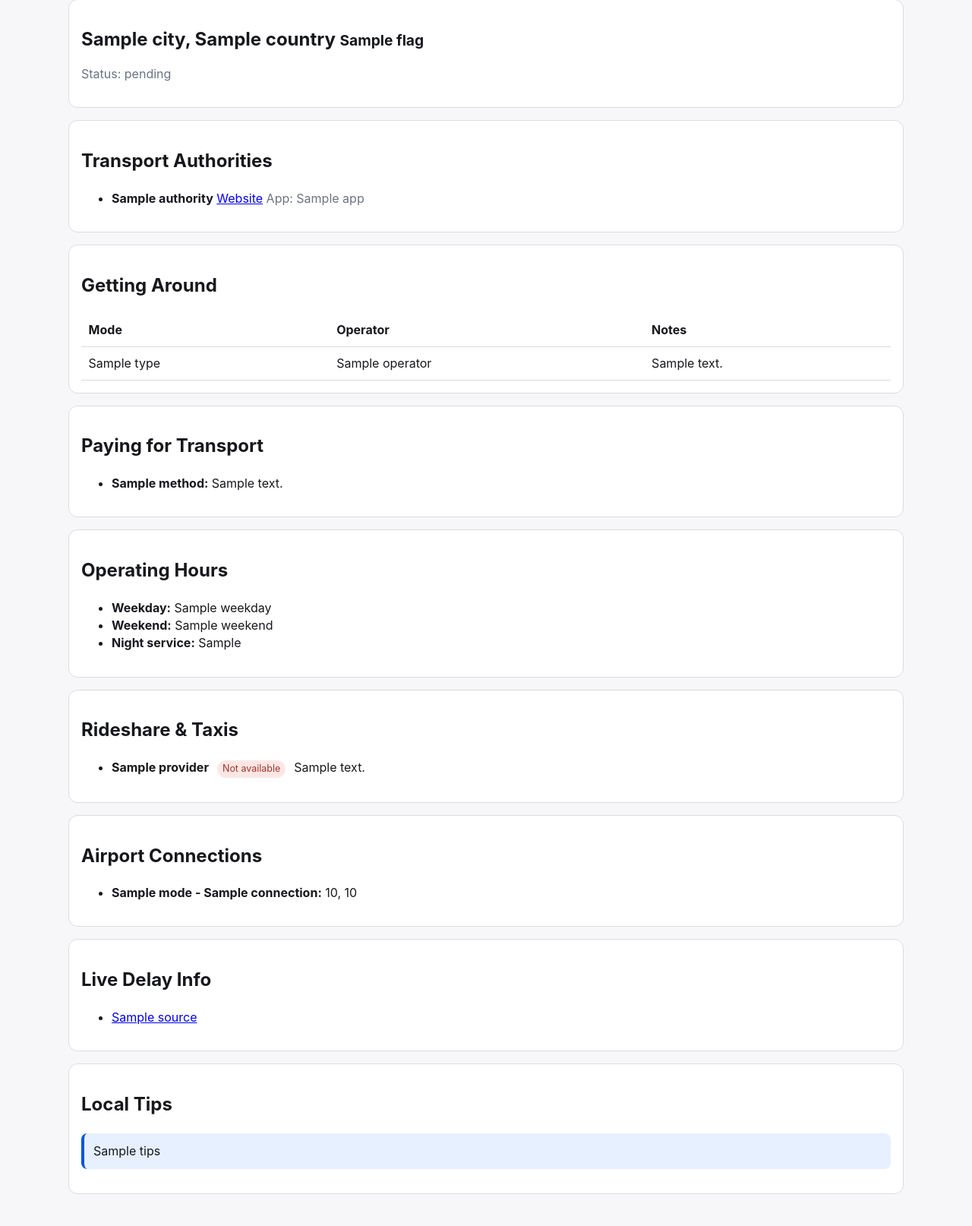
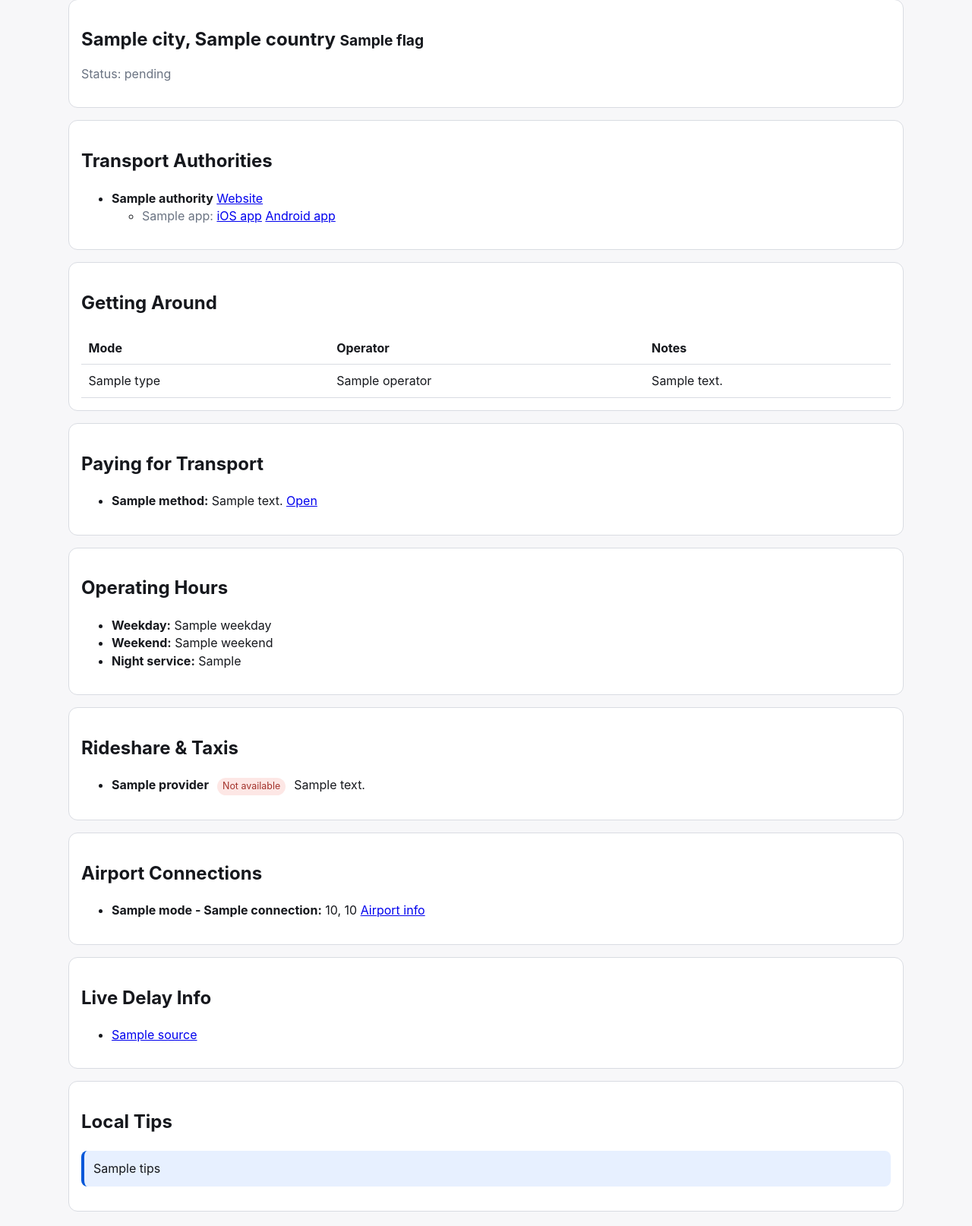
Before and after one commit to potniq/groundwork, a FastAPI app: template app/templates/city.html in a window 1280 px wide. Shown: the part 84-1698 px from the top of the page at 76% size. Run offline with FastAPI, Linux system fonts and the light colour scheme; the template is opened without the code that fills it: most values are stand-ins (such as "Sample title", 1, 10 or a date in 2020); parts of the project's set-up code (start-up, migrations or seed data) failed here and were passed over; some libraries are stand-ins or nearby versions.

Commit message:
Add richer transport links in prompts and city guide

```diff
--- a/app/researcher.py
+++ b/app/researcher.py
@@ -81,12 +81,12 @@ def _system_prompt() -> str:
         "You are a transport intelligence analyst for business travelers. "
         "Research city transport and return only valid JSON that matches this schema exactly:\n"
         "{"
-        '"authorities":[{"name":"string","website":"string","app":"string|null"}],'
+        '"authorities":[{"name":"string","website":"string","apps":[{"name":"string","ios_url":"string|null","android_url":"string|null"}]}],'
         '"modes":[{"type":"metro|light_rail|bus|tram|train|ferry|monorail|cable_car|funicular|brt|other","operator":"string","notes":"string"}],'
-        '"payment_methods":[{"method":"string","details":"string"}],'
+        '"payment_methods":[{"method":"string","details":"string","url":"string|null"}],'
         '"operating_hours":{"weekday":"string","weekend":"string","night_service":"string|null"},'
         '"rideshare":[{"provider":"string","available":true,"notes":"string"}],'
-        '"airport_connections":[{"mode":"string","name":"string","duration":"string","cost":"string"}],'
+        '"airport_connections":[{"mode":"string","name":"string","duration":"string","cost":"string","info_url":"string"}],'
         '"delay_info":[{"source":"string","url":"string"}],'
         '"tips":"string"'
         "}\n"
@@ -94,6 +94,9 @@ def _system_prompt() -> str:
         "- Research all transport options in the metropolitan area, not just city proper.\n"
         "- Include regional/suburban services a traveler from city center might use.\n"
         "- Include only authorities a traveler directly interacts with.\n"
+        "- For each official mobile app, include direct iOS App Store and Android Google Play links.\n"
+        "- If payment method names a specific product or pass (for example iAmsterdam City Card), include official URL in payment_methods.url.\n"
+        "- Every airport connection must include an official info/booking/admin URL in airport_connections.info_url.\n"
         "- Costs must be in local currency with symbols where possible.\n"
         "- URLs must be real and current.\n"
         "- No markdown. No explanation. JSON only."
--- a/app/templates/city.html
+++ b/app/templates/city.html
@@ -16,7 +16,23 @@
         <li>
             <strong>{{ authority.name }}</strong>
             <a href="{{ authority.website }}" target="_blank" rel="noopener noreferrer">Website</a>
-            {% if authority.app %}<span class="subdued">App: {{ authority.app }}</span>{% endif %}
+            {% if authority.apps %}
+            <ul>
+                {% for app in authority.apps %}
+                <li>
+                    <span class="subdued">{{ app.name }}:</span>
+                    {% if app.ios_url %}
+                    <a href="{{ app.ios_url }}" target="_blank" rel="noopener noreferrer">iOS app</a>
+                    {% endif %}
+                    {% if app.android_url %}
+                    <a href="{{ app.android_url }}" target="_blank" rel="noopener noreferrer">Android app</a>
+                    {% endif %}
+                </li>
+                {% endfor %}
+            </ul>
+            {% elif authority.app %}
+            <span class="subdued">App: {{ authority.app }}</span>
+            {% endif %}
         </li>
         {% endfor %}
     </ul>
@@ -50,7 +66,12 @@
     <h2>Paying for Transport</h2>
     <ul>
         {% for payment in intel.payment_methods %}
-        <li><strong>{{ payment.method }}:</strong> {{ payment.details }}</li>
+        <li>
+            <strong>{{ payment.method }}:</strong> {{ payment.details }}
+            {% if payment.url %}
+            <a href="{{ payment.url }}" target="_blank" rel="noopener noreferrer">Open</a>
+            {% endif %}
+        </li>
         {% endfor %}
     </ul>
 </section>
@@ -83,7 +104,12 @@
     <h2>Airport Connections</h2>
     <ul>
         {% for connection in intel.airport_connections %}
-        <li><strong>{{ connection.mode }} - {{ connection.name }}:</strong> {{ connection.duration }}, {{ connection.cost }}</li>
+        <li>
+            <strong>{{ connection.mode }} - {{ connection.name }}:</strong> {{ connection.duration }}, {{ connection.cost }}
+            {% if connection.info_url %}
+            <a href="{{ connection.info_url }}" target="_blank" rel="noopener noreferrer">Airport info</a>
+            {% endif %}
+        </li>
         {% endfor %}
     </ul>
 </section>
```
Also changed, not shown: app/models.py (+9 -0 lines), tests/fixtures/barcelona.json (+20 -8 lines), tests/integration/test_api.py (+4 -0 lines), tests/unit/test_researcher_unit.py (+55 -9 lines).
